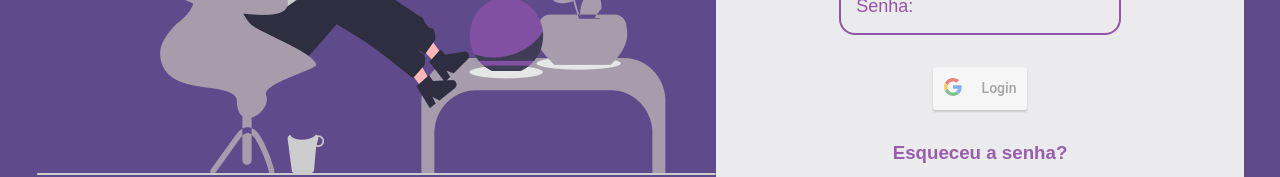
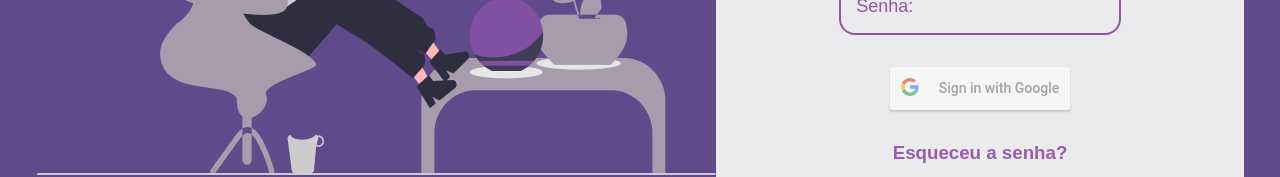
Before and after one commit to fernandopereira25608/FYI-Learning-Solutions, a React (Create React App) app: page /Login in a window 1280 px wide. Shown: the part 397-574 px from the top of the page. Built offline with nearby package versions, Linux system fonts and the light colour scheme; a web font is replaced by a local one.

Commit message:
Arrumando login Google

```diff
--- a/src/Components/Google-Login/login.js
+++ b/src/Components/Google-Login/login.js
@@ -18,7 +18,6 @@ function LoginButton() {
         <div id="signInButton">
             <GoogleLogin
                 clientId= {clientId}
-                buttonText="Login"
                 onSuccess={onSuccess}
                 onFailure={onFailure}
                 cookiePolicy={'single_host_origin'}
--- a/src/Pages/404/404Style.css
+++ b/src/Pages/404/404Style.css
@@ -7,7 +7,7 @@
     box-sizing: border-box;
 }
 
-main{
+.nf-main{
     width: 100%;
     height: 100vh;
     background-color: #5F4B8B;
--- a/src/Pages/404/App.js
+++ b/src/Pages/404/App.js
@@ -10,13 +10,13 @@ function PageNotFound() {
 
     return (
         <div>
-            <main>
+            <div class="nf-main">
                 <div class="nf-main-content">
                     <img src={Undraw} class="nf-main-img"/>
                     <p>Some places don't take us where we want, go <b onClick={() => history.push('/')}>back</b></p>
                     <h3>404 - Page not Found</h3>
                 </div>
-            </main>
+            </div>
         </div>
     )
 }
```
